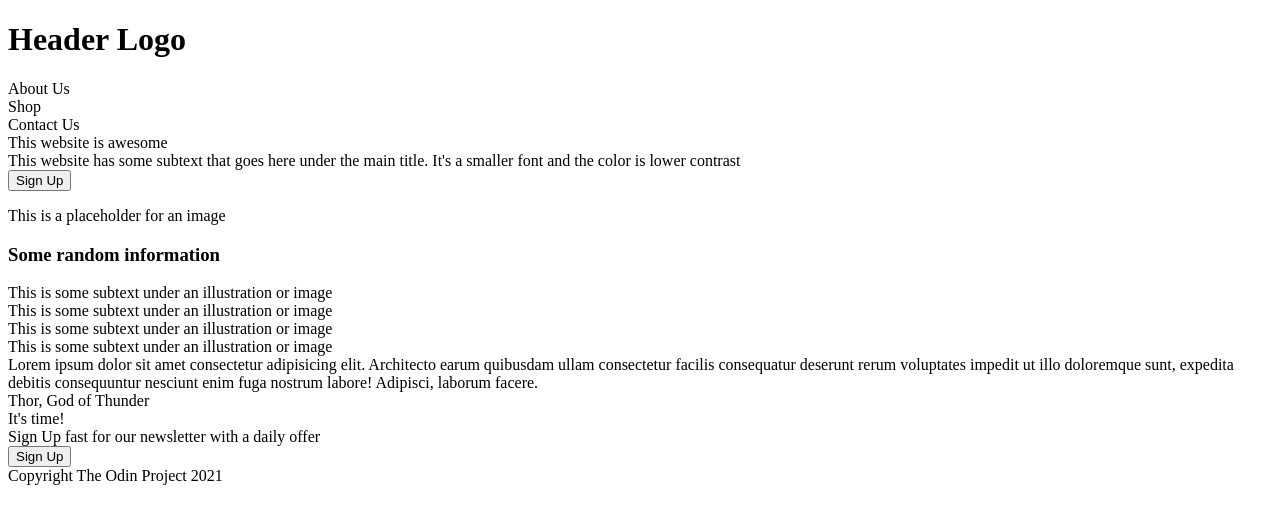
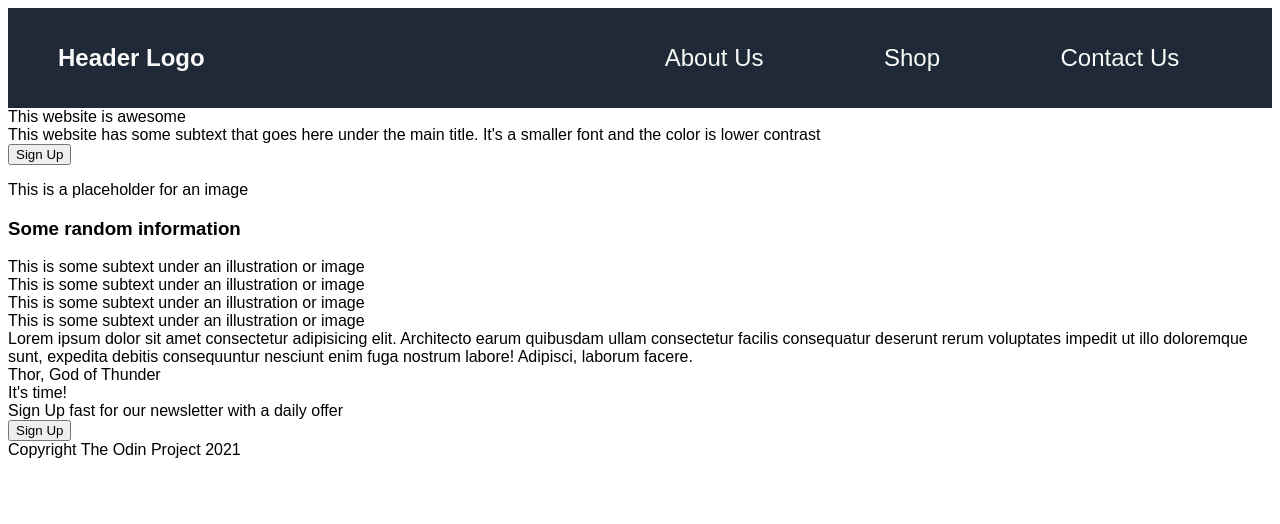
Before and after one commit to Interrogat0r/Odin-Landing-Page, a plain HTML site: page index.html in a window 1280 px wide. Drawn offline with Linux system fonts and the light colour scheme.

Commit message:
Header Complete

```diff
--- a/index.html
+++ b/index.html
@@ -9,9 +9,11 @@
 <body>
     <div class="header">
         <h1 class="logo">Header Logo</h1>
-        <div class="link">About Us</div>
-        <div class="link">Shop</div>
-        <div class="link">Contact Us</div>
+        <div class="links">
+            <div class="link"><a href="">About Us</a></div>
+            <div class="link"><a href="">Shop</a></div>
+            <div class="link"><a href="">Contact Us</a></div>
+        </div>
     </div>
     <div class="hero">
         <div class="hero-text">
--- a/styles.css
+++ b/styles.css
@@ -0,0 +1,37 @@
+* {
+    box-sizing: border-box;
+    font-family: Arial, Helvetica, sans-serif;
+}
+
+.header {
+    background-color: #1f2937;
+    display: flex;
+    align-items: center;
+    justify-content: space-between;
+
+}
+
+.logo {
+    margin-left: 50px;
+    font-size: 24px;
+    color: #f9faf8;
+}
+
+.links {
+    display: flex;
+    height: 100px;
+    width: 50%;
+    align-items: center;
+    justify-content: space-around;
+    gap: 35px;
+    padding: 0;
+    margin-right: 50px;
+    flex: auto;
+    font-size: 24px;
+    max-width: 600px;
+}
+
+a {
+    text-decoration: none;
+    color: #f9faf8;
+}
```
